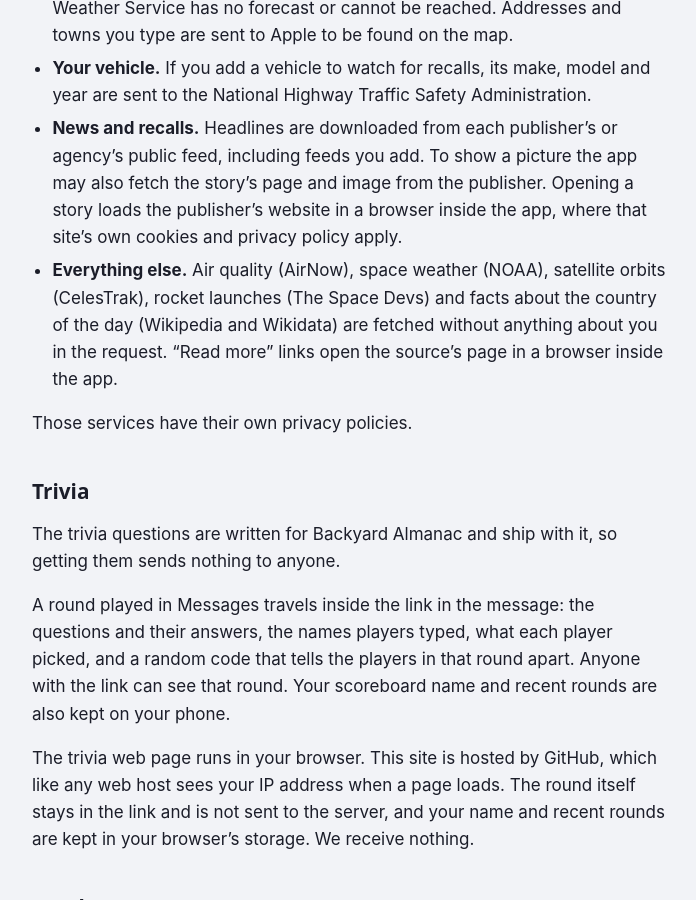
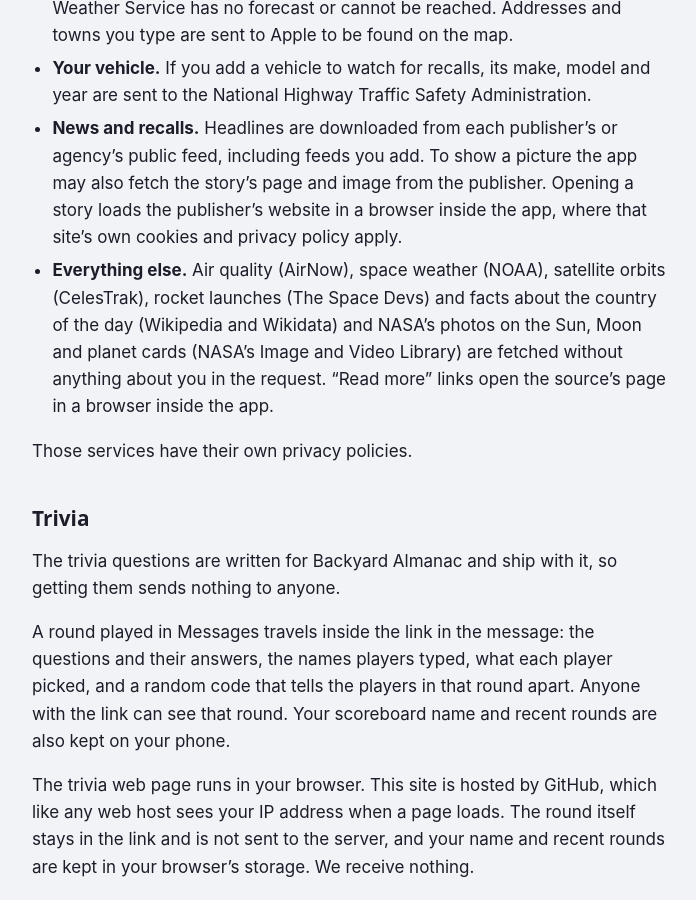
Before and after one commit to steibelapps/steibelapps.github.io, a Jekyll site: the page daily-brief/privacy/index.html, which Jekyll copies as it is, in a window 1280 px wide and 900 px high, scrolled down 2672 px. Shown: the whole window, without its empty margins (288-984 px from the left). Built offline with Jekyll 4.4.1, drawn with Linux system fonts in a browser that asks for light colours.

Commit message:
Privacy policy: NASA photos on the sky cards
Co-Authored-By: Claude Opus 5.5 <noreply@anthropic.com>
Claude-Session: https://claude.ai/code/session_012svooy2GteLEcifb4fmAAz

```diff
--- a/daily-brief/privacy/index.html
+++ b/daily-brief/privacy/index.html
@@ -51,7 +51,7 @@
 <li><strong>Location, exact, to Apple only.</strong> Apple’s maps and place-name services receive your actual position to find your town and ZIP code, for travel times and for address suggestions. Apple’s weather service receives it where the Weather Service has no forecast or cannot be reached. Addresses and towns you type are sent to Apple to be found on the map.</li>
 <li><strong>Your vehicle.</strong> If you add a vehicle to watch for recalls, its make, model and year are sent to the National Highway Traffic Safety Administration.</li>
 <li><strong>News and recalls.</strong> Headlines are downloaded from each publisher’s or agency’s public feed, including feeds you add. To show a picture the app may also fetch the story’s page and image from the publisher. Opening a story loads the publisher’s website in a browser inside the app, where that site’s own cookies and privacy policy apply.</li>
-<li><strong>Everything else.</strong> Air quality (AirNow), space weather (NOAA), satellite orbits (CelesTrak), rocket launches (The Space Devs) and facts about the country of the day (Wikipedia and Wikidata) are fetched without anything about you in the request. “Read more” links open the source’s page in a browser inside the app.</li>
+<li><strong>Everything else.</strong> Air quality (AirNow), space weather (NOAA), satellite orbits (CelesTrak), rocket launches (The Space Devs) and facts about the country of the day (Wikipedia and Wikidata) and NASA’s photos on the Sun, Moon and planet cards (NASA’s Image and Video Library) are fetched without anything about you in the request. “Read more” links open the source’s page in a browser inside the app.</li>
 </ul>
 <p>Those services have their own privacy policies.</p>
 
```
